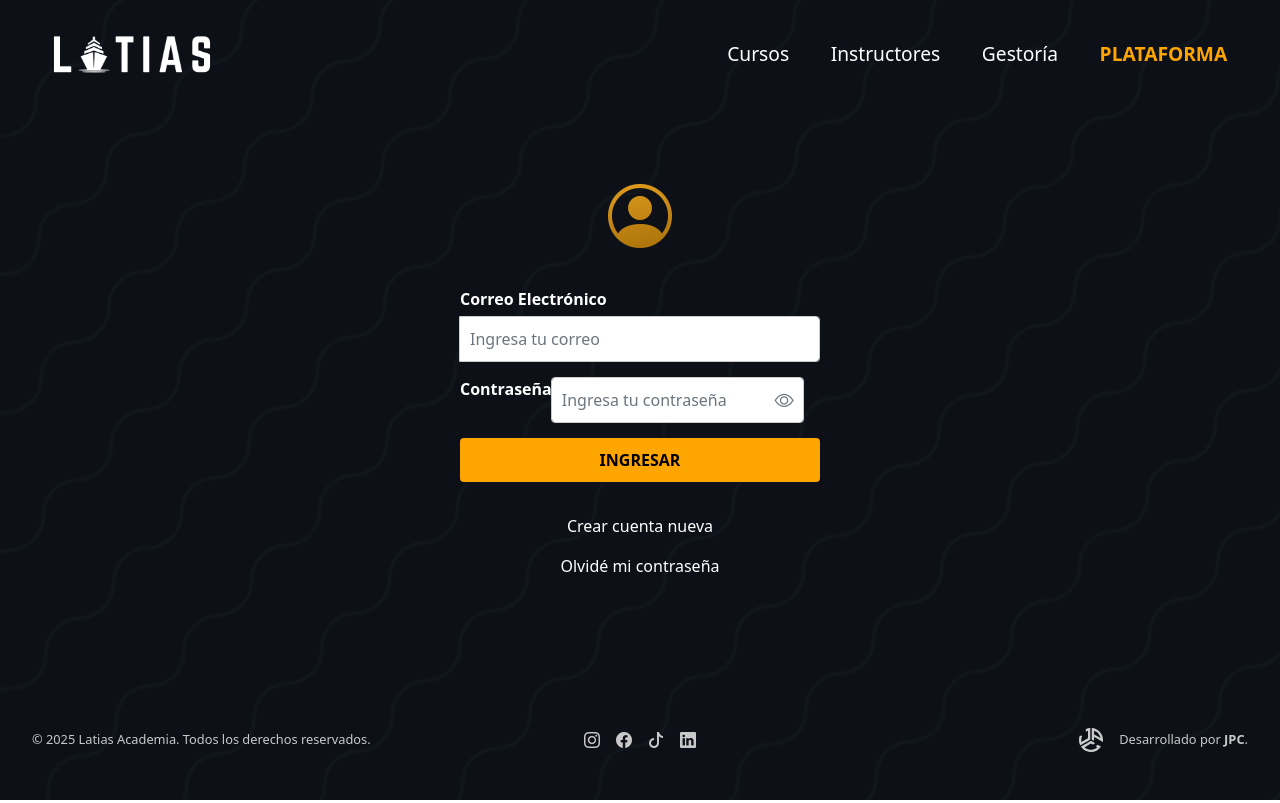
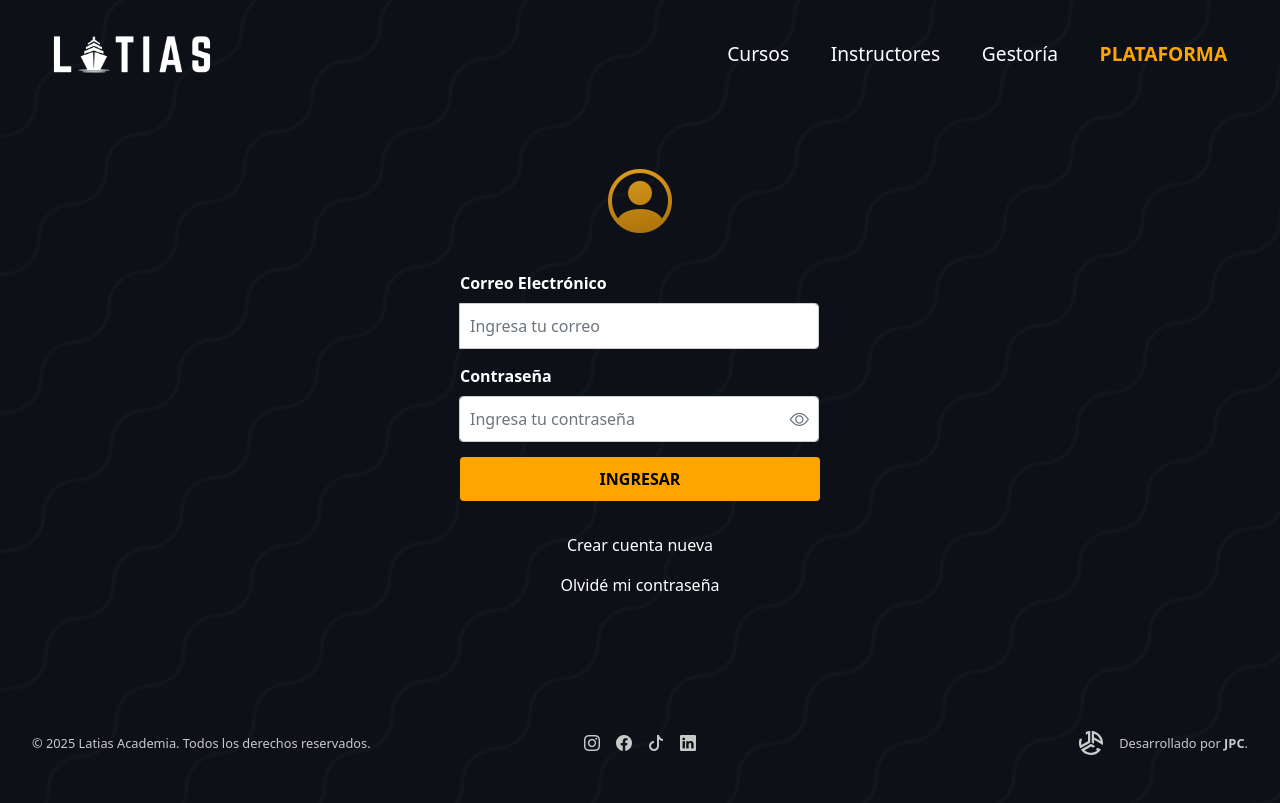
Before and after one commit to clissic/latias-front, a React (Vite) app: page /login in a window 1280 px wide. Built offline with nearby package versions, Linux system fonts and the light colour scheme.

Commit message:
fix(login form): Arreglado el front del formulario de login

```diff
--- a/src/components/FadeIn/FadeIn.jsx
+++ b/src/components/FadeIn/FadeIn.jsx
@@ -35,7 +35,17 @@ export function FadeIn({ children }) {
   });
 
   return (
-    <animated.div ref={elementRef} style={fadeInUp}>
+    <animated.div
+      ref={elementRef}
+      style={{
+        ...fadeInUp,
+        width: '100%',
+        maxWidth: '100%',
+        display: 'flex',
+        flexDirection: 'column',
+        alignItems: 'center'
+      }}
+    >
       {children}
     </animated.div>
   );
--- a/src/components/Gestoria/Gestoria.jsx
+++ b/src/components/Gestoria/Gestoria.jsx
@@ -28,7 +28,7 @@ export function Gestoria() {
       </FadeIn>
       <div className="container services-div mb-5">
         <FadeIn>
-          <div className="d-flex flex-column justify-content-center align-items-start mt-5 gestoria-banner text-white p-5">
+          <div className="d-flex flex-column justify-content-center align-items-start mt-5 gestoria-banner text-white w-100">
             <h2 className="index-sub-title">SIEMPRE PENSANDO EN VOS</h2>
             <h4>
               <strong>Nuestros servicios:</strong>
--- a/src/components/LogIn/LogIn.jsx
+++ b/src/components/LogIn/LogIn.jsx
@@ -1,4 +1,3 @@
-import "./LogIn.css";
 import { LogInForm } from "../LogInForm/LogInForm";
 import { FadeIn } from "../FadeIn/FadeIn";
 
@@ -6,10 +5,8 @@ export function LogIn() {
 
   return (
     <FadeIn>
-      <div>
-        <h1 className="d-none">LATIAS</h1>
-        <LogInForm />
-      </div>
+      <h1 className="d-none">LATIAS</h1>
+      <LogInForm />
     </FadeIn>
   );
 }
--- a/src/components/LogInForm/LogInForm.css
+++ b/src/components/LogInForm/LogInForm.css
@@ -1,13 +1,31 @@
+/* Asegurar que el contenedor padre (animated.div de FadeIn) no limite el ancho */
 .login-form-container {
-  width: 100%;
-  max-width: 400px;
-  margin: 50px auto;
+  width: 100% !important;
+  max-width: 400px !important;
+  margin: 50px auto !important;
   padding: 20px;
   border-radius: 8px;
   display: flex;
   flex-direction: column;
   row-gap: 2rem;
   height: auto;
+  box-sizing: border-box;
+  flex-shrink: 0;
+}
+
+/* Asegurar que el animated.div de FadeIn no limite el ancho */
+div[style*="opacity"]:has(.login-form-container),
+div:has(.login-form-container) {
+  width: 100% !important;
+  max-width: 100% !important;
+}
+
+@media (max-width: 768px) {
+  .login-form-container {
+    width: 90% !important;
+    max-width: 90% !important;
+    margin: 50px auto !important;
+  }
 }
 
 .login-form-container h2 {
@@ -23,13 +41,17 @@
 
 .login-form-container form .input-group {
   margin-bottom: 15px;
+  width: 100%;
+  display: flex;
+  flex-direction: column;
 }
 
 .login-form-container form .input-group label {
-  margin-bottom: 5px;
+  margin-bottom: 8px;
   display: block;
   font-weight: bold;
   color: white;
+  width: 100%;
 }
 
 .login-form-container form .input-group input {
@@ -37,6 +59,11 @@
   padding: 10px;
   border: 1px solid #ccc;
   border-radius: 4px;
+  box-sizing: border-box;
+}
+
+.login-form-container form .input-group .password-input-container {
+  width: 100%;
 }
 
 .login-form-container form button {
```
Also changed, not shown: src/components/LogIn/LogIn.css (deleted).
